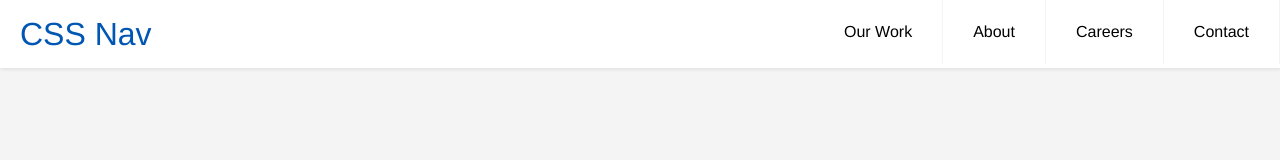
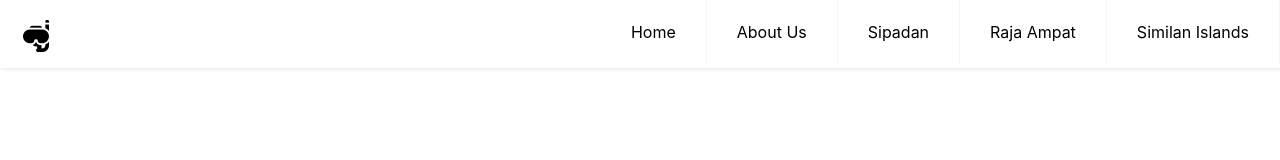
Before and after one commit to Code-Institute-Submissions/User-Centric-Frontend-Development-Project1, a plain HTML site: page index.html in a window 1280 px wide. Drawn offline with nearby package versions, Linux system fonts and the light colour scheme.

Commit message:
Updated nav bar list and logo

```diff
--- a/navbar.css
+++ b/css/navbar.css
@@ -1,8 +1,8 @@
-body {
+/* body {
   margin: 0;
   font-family: Helvetica, sans-serif;
   background-color: #f4f4f4;
-}
+} */
 
 a {
   color: #000;
--- a/index.html
+++ b/index.html
@@ -8,21 +8,25 @@
     <!-- Bootstrap CSS -->
     <link rel="stylesheet" href="https://maxcdn.bootstrapcdn.com/bootstrap/4.0.0/css/bootstrap.min.css" integrity="sha384-Gn5384xqQ1aoWXA+058RXPxPg6fy4IWvTNh0E263XmFcJlSAwiGgFAW/dAiS6JXm" crossorigin="anonymous">
     <!-- NavBar CSS -->
-    <link rel="stylesheet" href="navbar.css">
+    <link rel="stylesheet" href="../css/navbar.css">
+    <!-- General Styling CSS -->
+    <link rel="stylesheet" href="../css/style.css">
+
     <title>Diventures</title>
   </head>
   <body>
 <!-- Start of NavBar -->
     <header class="header">
-         <a href="" class="logo">CSS Nav</a>
+         <a href="" class="logo"> <img src="images/snorkel.png"/> </a>
         <input class="menu-btn" type="checkbox" id="menu-btn" />
         <label class="menu-icon" for="menu-btn"><span class="navicon"></span></label>
         <ul class="menu">
-            <li><a href="#work">Our Work</a></li>
-            <li><a href="#about">About</a></li>
-            <li><a href="#careers">Careers</a></li>
-            <li><a href="#contact">Contact</a></li>
-          </ul>
+            <li><a href="#work">Home</a></li>
+            <li><a href="#about">About Us</a></li>
+            <li><a href="#careers">Sipadan</a></li>
+            <li><a href="#contact">Raja Ampat</a></li>
+            <li><a href="#contact">Similan Islands</a></li>
+        </ul>
     </header>
 <!-- End of NavBar -->
 
```
Also changed, not shown: css/style.css (added), images/snorkel.png (added).
